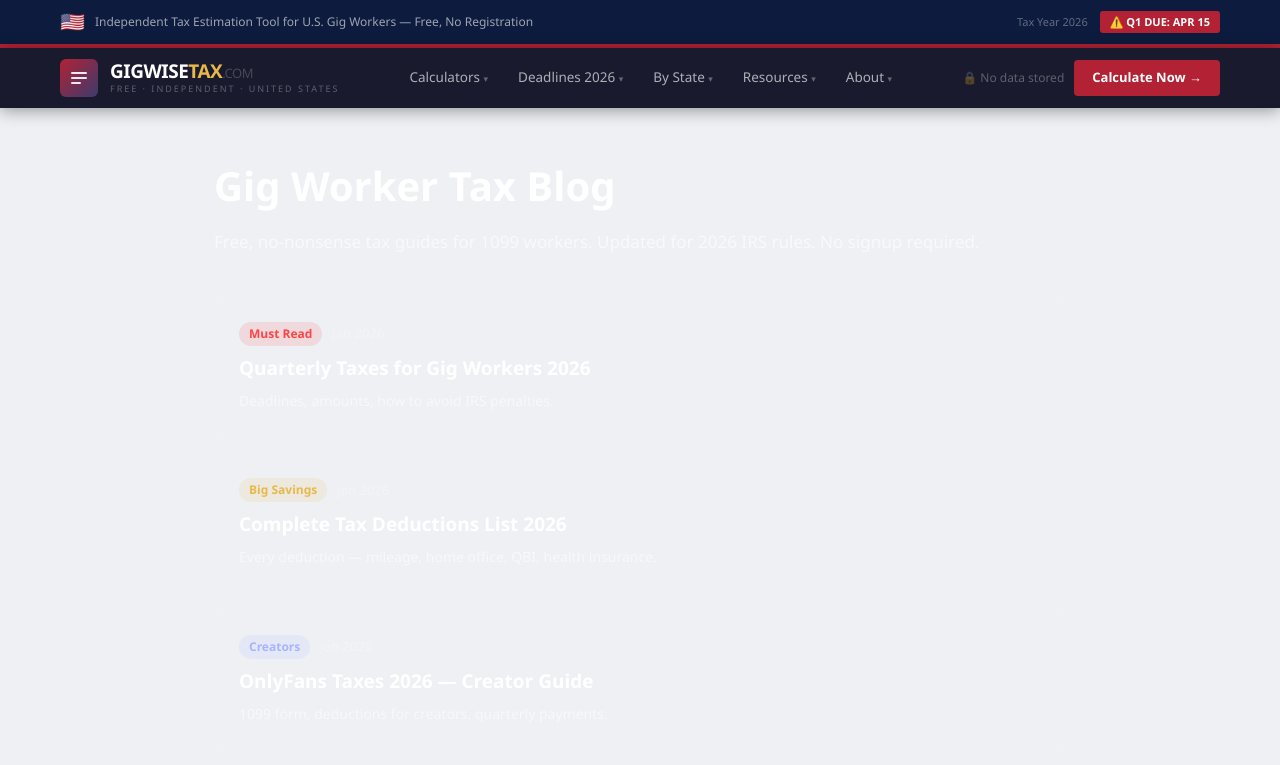
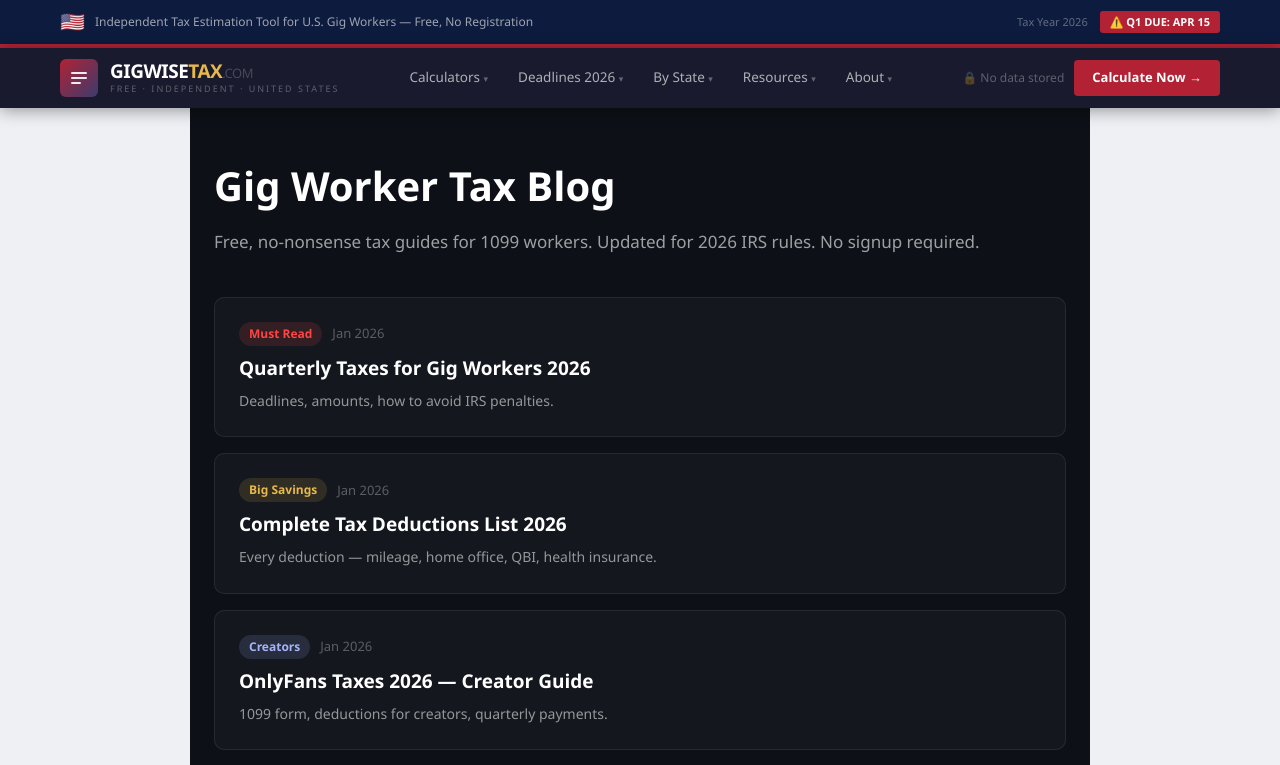
Before and after one commit to devqrcraft-ui/gigwisetax, a Next.js app: page /blog in a window 1280 px wide. Shown: the top 765 px of the page. Built offline with nearby package versions, Linux system fonts and the light colour scheme.

Commit message:
fix: blog page explicit dark background

```diff
--- a/app/blog/page.tsx
+++ b/app/blog/page.tsx
@@ -92,7 +92,7 @@ const posts = [
 
 export default function BlogPage() {
   return (
-    <main style={{ maxWidth: 900, margin: '0 auto', padding: '48px 24px', color: '#fff' }}>
+    <main style={{ maxWidth: 900, margin: '0 auto', padding: '48px 24px', color: '#fff', background: '#0d1117', minHeight: '100vh' }}>
       <h1 style={{ fontSize: 40, fontWeight: 900, marginBottom: 12 }}>Gig Worker Tax Blog</h1>
       <p style={{ color: 'rgba(255,255,255,.6)', fontSize: 17, lineHeight: 1.7, marginBottom: 40 }}>
         Free, no-nonsense tax guides for 1099 workers. Updated for 2026 IRS rules. No signup required.
```
